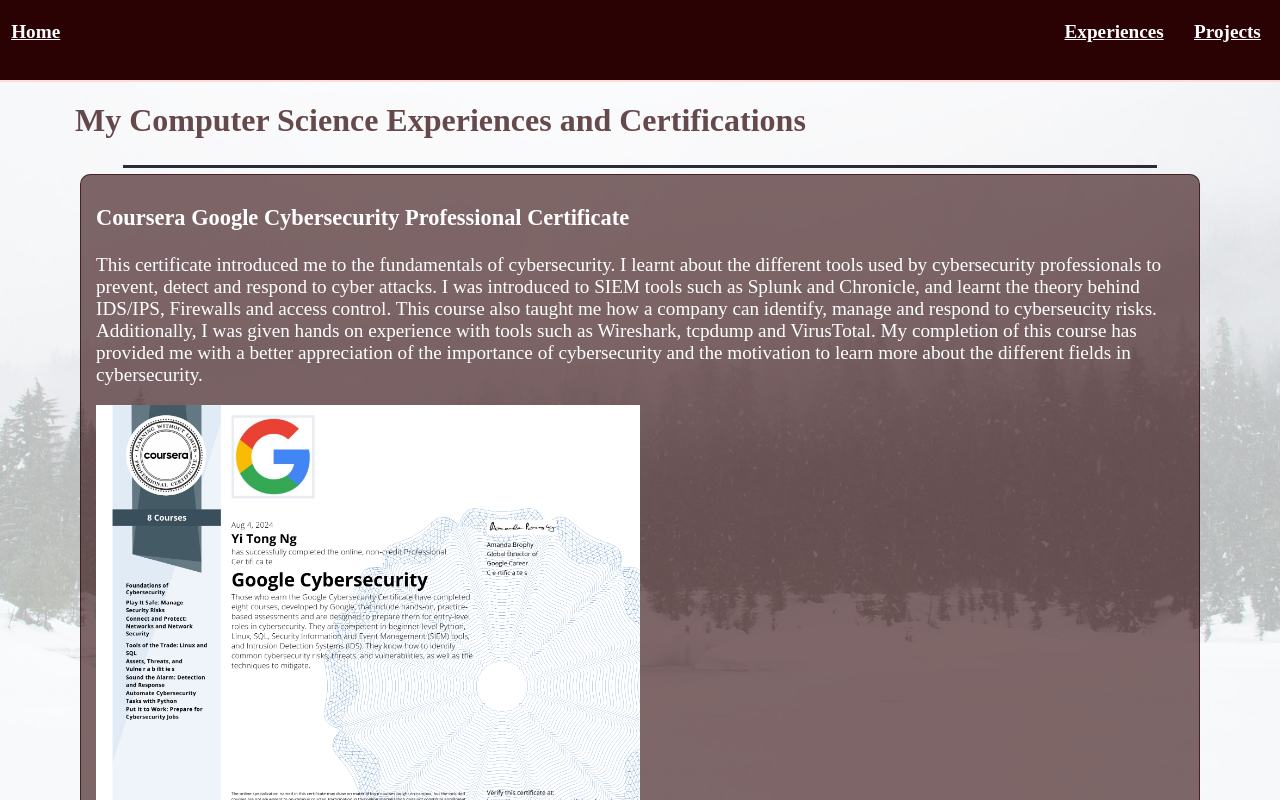
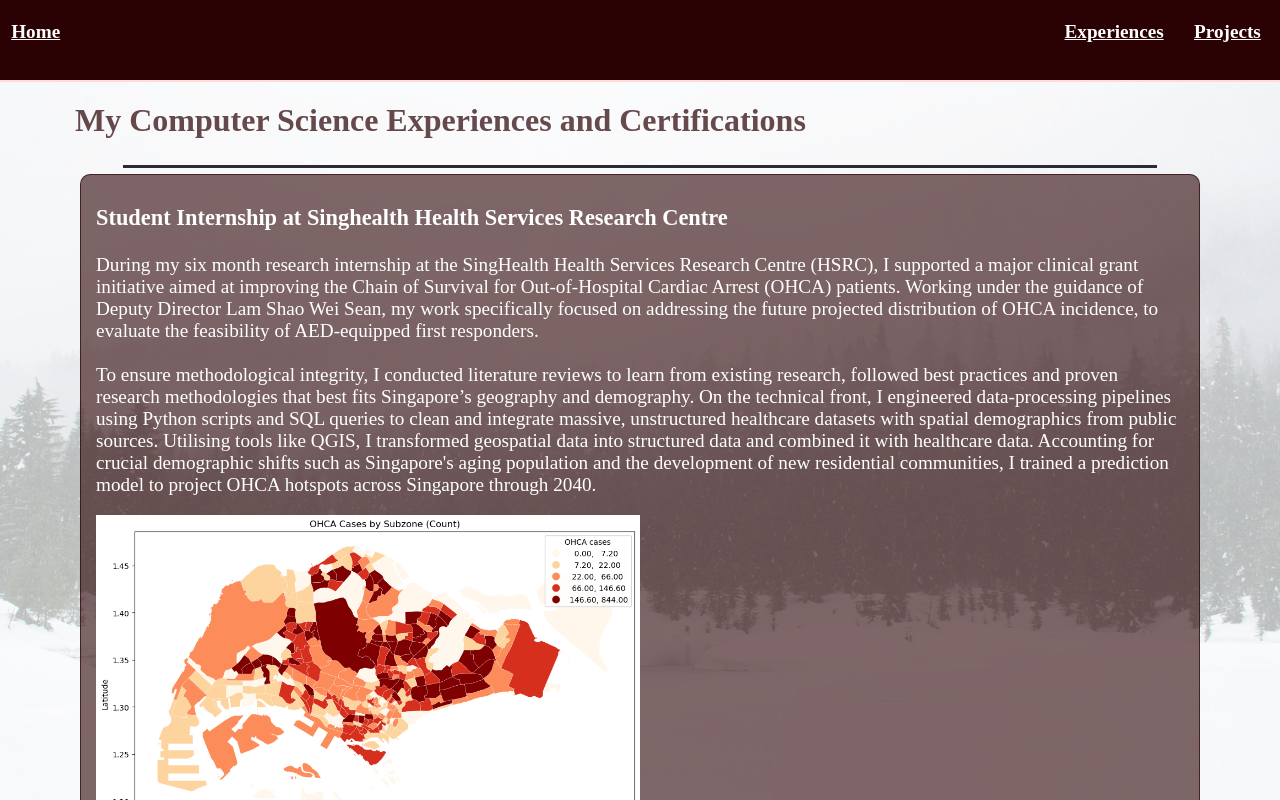
Before and after one commit to ngyitong/portfolio, a React (Create React App) app in the folder my-portfolio/: page /experiences in a window 1280 px wide. Shown: the top 800 px of the page. Built offline with nearby package versions, Linux system fonts and the light colour scheme.

Commit message:
added internship to experience page

```diff
--- a/my-portfolio/src/components/articleBox.js
+++ b/my-portfolio/src/components/articleBox.js
@@ -114,7 +114,7 @@
                 isZoomed = {isZoomed}
                 onZoomChange={handleZoomChange}
                 >
-                    <img src={article.imagePath} alt={"not available :("} />
+                    <img src={article.imagePath} alt={"No image available"} />
                 </ControlledZoom>
 
             </div>
--- a/my-portfolio/src/components/displayData.js
+++ b/my-portfolio/src/components/displayData.js
@@ -2,6 +2,11 @@
 For easy edit of static data
 Data will be in a list.
 */
+
+/**
+ * TO RUN ON LOCALHOST FOR TESTING:
+ * `npm start .`
+ */
 
 /**
  * TO UPDATE THE WEBSITE:
@@ -14,6 +19,7 @@
 import cs440ProjectPic2 from "../pictures/cs440-project-pic2.png";
 import cs302pic from "../pictures/cs302-microservice.png";
 import whitehatcert from "../pictures/whitehat-hacking-fundamentals-cert.png"
+import internship_pic from "../pictures/internship_pic.png"
 
 
 
@@ -26,9 +32,9 @@
         {
             id: '0',
             title: "About",
-            body: "I am a currently a Year 3 student at Singapore Management University, with a strong interest in Cybersecurity. " +
+            body: "I am a currently a Final student at Singapore Management University, with a strong interest in Cybersecurity. " +
             "\nI enjoy tackling challenges in the field and am motivated by the goal of protecting others online. " +
-            "I want to make a meaningful impact for the security our digital world. "
+            "I want to make a meaningful impact for the security of our digital world. "
         }
     ]
     return HomepageInfo;
@@ -90,7 +96,23 @@
     const experiences = [
     // id is added so that html does not complain when displaying the list
         {
-            id: '0',
+            id: '3',
+            title: "Student Internship at Singhealth Health Services Research Centre",
+            body: "During my six month research internship at the SingHealth Health Services Research Centre (HSRC)," +
+                    " I supported a major clinical grant initiative aimed at improving the Chain of Survival for " +
+                    "Out-of-Hospital Cardiac Arrest (OHCA) patients. Working under the guidance of Deputy Director Lam Shao Wei Sean, " +
+                    "my work specifically focused on addressing the future projected distribution of OHCA incidence, " +
+                    "to evaluate the feasibility of AED-equipped first responders. \n\nTo ensure methodological integrity, " +
+                    "I conducted literature reviews to learn from existing research, followed best practices and proven research methodologies that best fits Singapore’s geography and demography. " +
+                    "On the technical front, I engineered data-processing pipelines using Python scripts and SQL queries to clean and integrate massive, " +
+                    "unstructured healthcare datasets with spatial demographics from public sources. Utilising tools like QGIS, " +
+                    "I transformed geospatial data into structured data and combined it with healthcare data. " +
+                    "Accounting for crucial demographic shifts such as Singapore's aging population and the development of new residential communities, " +
+                    "I trained a prediction model to project OHCA hotspots across Singapore through 2040.",
+            imagePath: internship_pic
+        },
+        {
+            id: '2',
             title: "Coursera Google Cybersecurity Professional Certificate",
             body: "This certificate introduced me to the fundamentals of cybersecurity. " +
                     "I learnt about the different tools used by cybersecurity professionals to prevent, detect and respond to cyber attacks. " +
@@ -109,7 +131,7 @@
             imagePath: brainhackCert
         },
         {
-            id: '2',
+            id: '0',
             title: "Whitehat Cybersecurity Capture the Flag",
             body: "I attended a cybersecurity Capture the Flag event organised by a club in my university. " +
                   "Where I was introduced to numerous tools and techniques, such as Kali Linux, Linux commands, OSINT, Cryptography and Web Exploitation." +
```
Also changed, not shown: my-portfolio/src/pictures/internship_pic.png (added), 1 other file (tests, documents, lock files or other folders).
